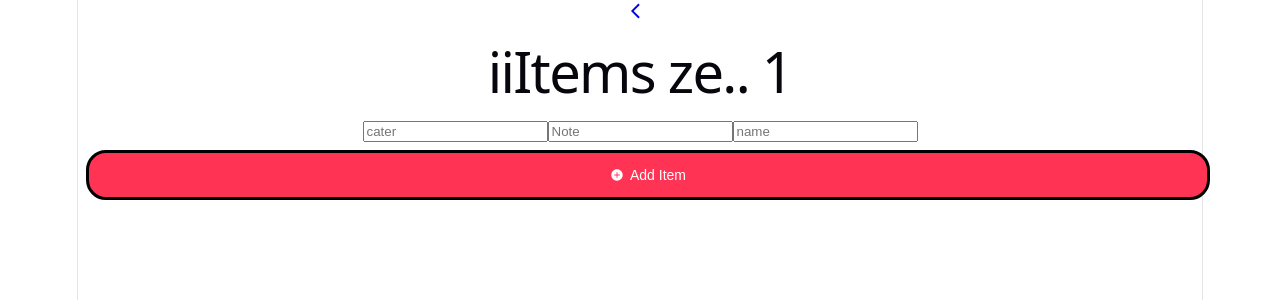
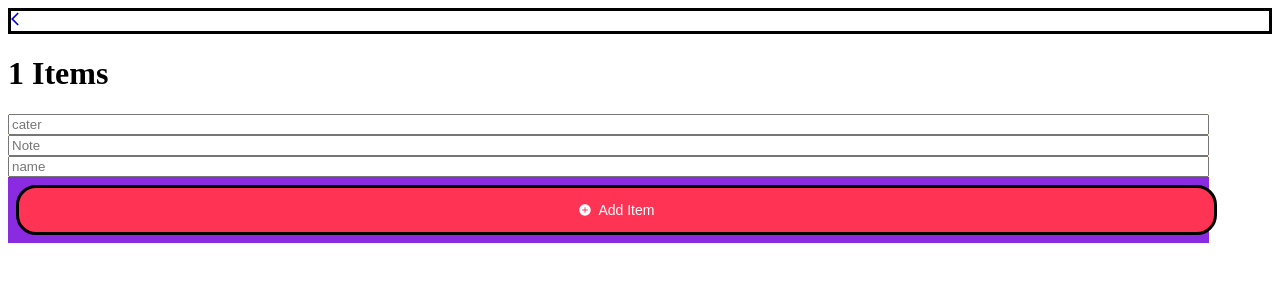
Before and after one commit to ntombizodwantlahla53-code/Shopping-List, a React (Vite) app: page /items/1 in a window 1280 px wide. Shown: the top 300 px of the page. Built offline with nearby package versions, Linux system fonts and the light colour scheme.

Commit message:
updated items

```diff
--- a/db.json
+++ b/db.json
@@ -44,6 +44,15 @@
       "password": "12345",
       "confirmPassword": "12345",
       "id": "razHYU7XpjI"
+    },
+    {
+      "name": "Sabelo",
+      "surname": "Gumede",
+      "cellNumber": "123456",
+      "email": "sabelo@gmail.com",
+      "password": "00000",
+      "confirmPassword": "00000",
+      "id": "rM5tyvrS52g"
     }
   ],
   "main": [
@@ -202,6 +211,16 @@
       "catergory": "grocery",
       "userId": "9wGTCRFcpcY",
       "id": "G6XuDQ3PyDo"
+    },
+    {
+      "catergory": "Grocery",
+      "userId": "rM5tyvrS52g",
+      "id": "_iMDnFRFrqU"
+    },
+    {
+      "catergory": "tyh",
+      "userId": "rM5tyvrS52g",
+      "id": "AEEMTYJ9aB8"
     }
   ],
   "items": [
--- a/src/Pages/FirstLanding/FirstLanding.tsx
+++ b/src/Pages/FirstLanding/FirstLanding.tsx
@@ -4,6 +4,7 @@ import { CiShop } from "react-icons/ci";
 import { Link } from 'react-router-dom';
 import { Buttons } from '../../components/Buttons/Button';
 import { IoIosAddCircle } from "react-icons/io";
+import { FaShopify } from "react-icons/fa6";
 
 export const FirstLanding = () => {
   return (
@@ -11,7 +12,7 @@ export const FirstLanding = () => {
       <div className={style.skip}>
         <Link to = "/login" >Skip</Link>
       </div>
-            <h1 className={style.heading}>S-list </h1>
+            <h1 className={style.heading}><FaShopify/>-list <FaShopify/></h1>
 
             <div className={style.icon}><CiShop/></div>
             <h2 className={style.welcome}>Welcome to S-list</h2>
--- a/src/Pages/Landingpage/Landingpage.tsx
+++ b/src/Pages/Landingpage/Landingpage.tsx
@@ -3,13 +3,14 @@ import style from './Landingpage.module.css'
 import { CiShop } from "react-icons/ci";
 import { Buttons } from '../../components/Buttons/Button';
 import { MdArrowBackIos } from "react-icons/md"
+import { FaShopify } from "react-icons/fa6";
 
 export const Landingpage = () => {
   return (
     <div className={style.land}>
       <Link to = "/"><div className={style.bc}> <MdArrowBackIos/> </div></Link>
         <div className={style.headingg}>
-            <h1 className={style.heading}>S-list </h1>
+            <h1 className={style.heading}><FaShopify/>S-list <FaShopify/></h1>
             <div className={style.icon}><CiShop/></div>
             <h2 className={style.welcome} >Create and share</h2>
             <p className={style.paragraph}>Share shopping list with family<br/>and friends.</p>
--- a/src/components/Item/Item.module.css
+++ b/src/components/Item/Item.module.css
@@ -2,3 +2,20 @@
     margin-top: 5px;
     padding-left: 10px;
 }
+.bc{
+    text-align: start;
+    border: solid black;
+}
+.addForm{
+    display: flex;
+    flex-direction: column;
+    width: 95%;
+    margin-bottom: 20px;
+    color: aqua;
+    background-color: bisque;
+}
+.buttonAdd{
+    text-align: center;
+    background-color: blueviolet;
+    color: black;
+}
--- a/src/components/Item/Item.tsx
+++ b/src/components/Item/Item.tsx
@@ -22,8 +22,8 @@ export const Item = () => {
   };
   return (
     <div>
-<Link to = "/home"><div className={style.bc}> <MdArrowBackIos/> </div></Link>
-      <h1>iiItems ze.. {catergory}</h1>
+      <Link to = "/home"><div className={style.bc}> <MdArrowBackIos/> </div></Link>
+      <h1>{catergory} Items</h1>
       <div className={style.itemsContainer}>
         {items
           .filter((i) =>i.category === catergory)
@@ -57,11 +57,13 @@ export const Item = () => {
           value={inputName}
           onChange={(e) => dispatch(setItemName(e.target.value))}
           placeholder="name"/>
-        <Buttons type="button"
+        <div className={style.buttonAdd}>
+          <Buttons type="button"
           label="Add Item"
           icon={<IoIosAddCircle />}
           variant="inputting"
           onClick={handleAddItem}/>
+          </div>
       </div>
     </div>
   );
--- a/src/main.tsx
+++ b/src/main.tsx
@@ -1,6 +1,6 @@
 import { StrictMode } from 'react'
 import { createRoot } from 'react-dom/client'
-import './index.css'
+// import './index.css'
 import App from './App.tsx'
 import { store } from './Redux/store.ts'
 import { Provider } from 'react-redux'
```
Also changed, not shown: src/components/ItemList/ItemList.tsx (+4 -4 lines), src/components/listItems/listItems.module.css (deleted), src/components/listItems/listItems.tsx (deleted).
